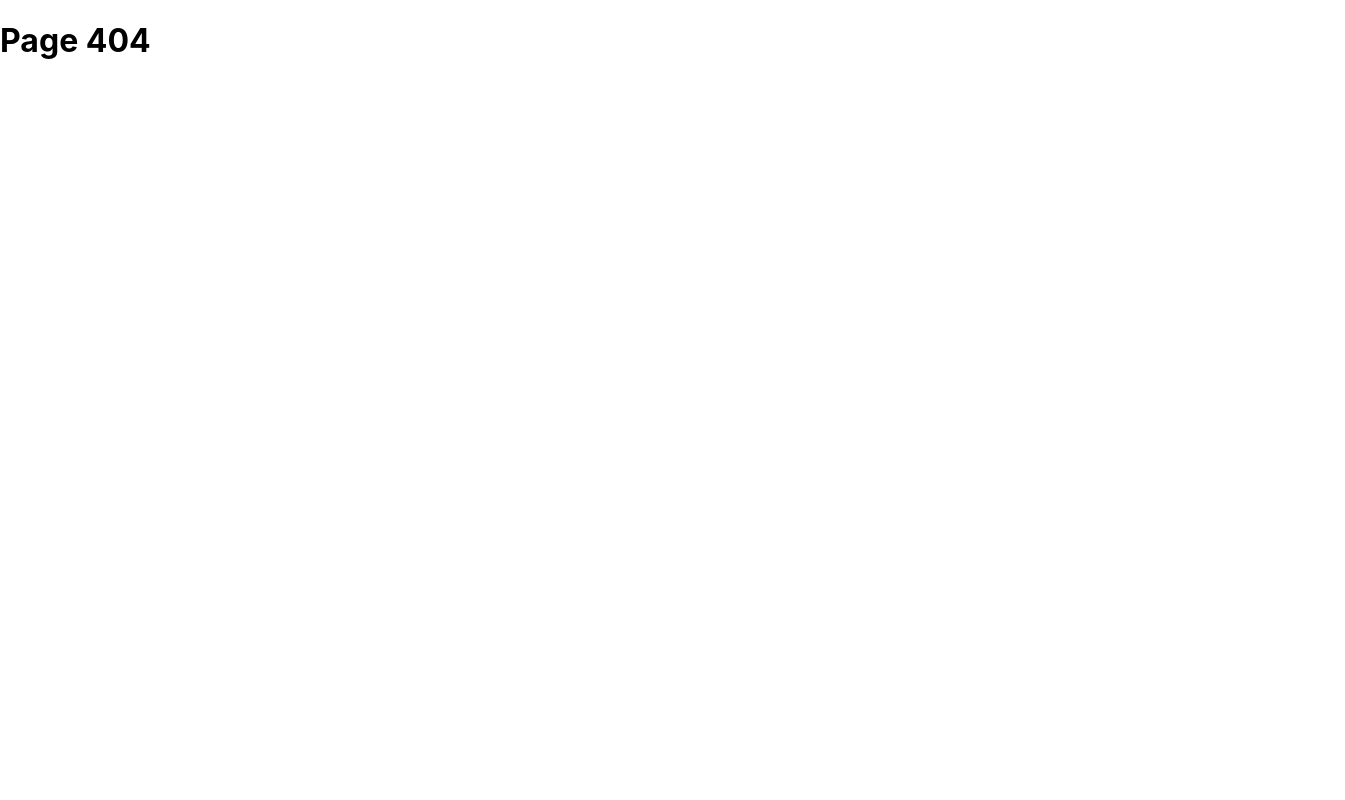
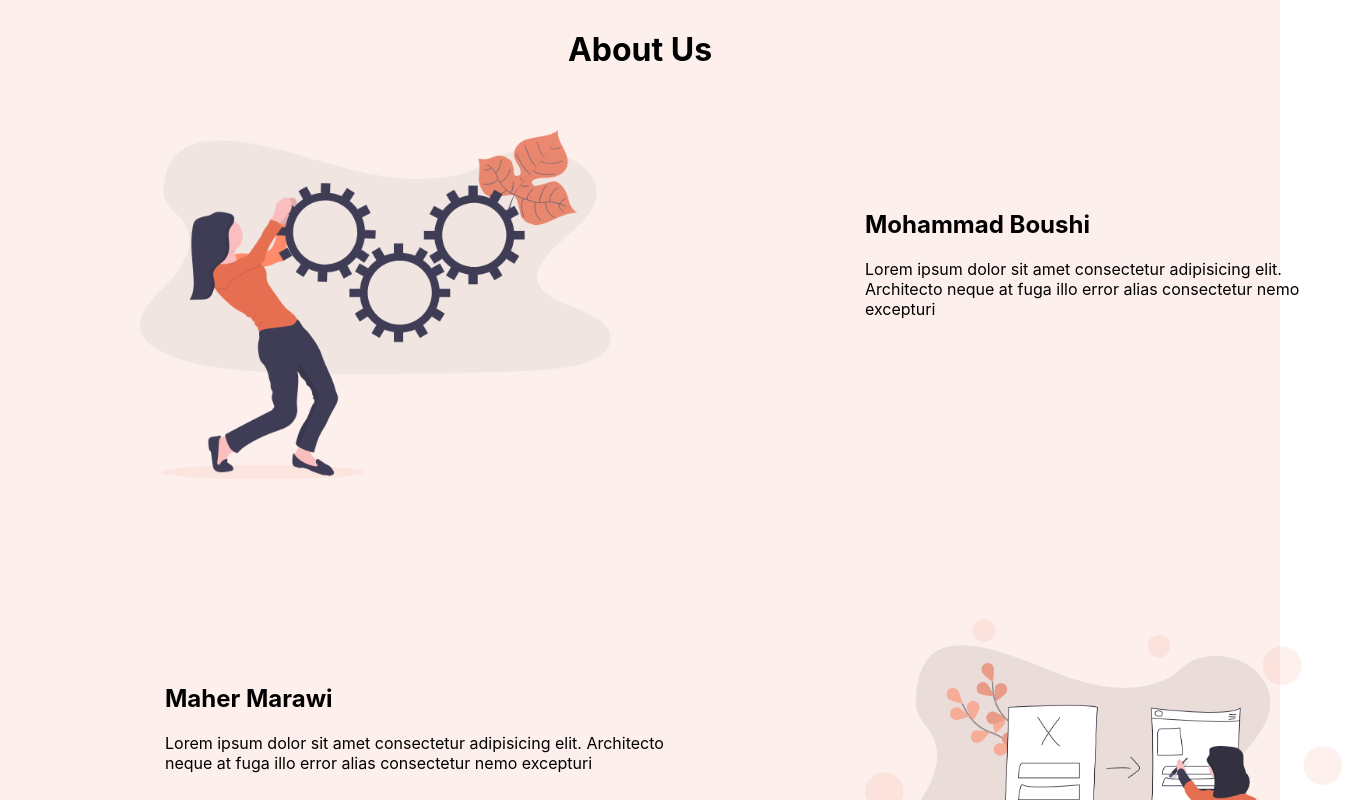
Before and after one commit to MaherMarawi/Community-Matrix-Master, a React (Create React App) app in the folder frontend/: page /About in a window 1280 px wide. Shown: the top 800 px of the page, 1345 px wide, since content can reach past the window. Built offline with nearby package versions, Linux system fonts and the light colour scheme.

Commit message:
About Page

```diff
--- a/frontend/src/App.css
+++ b/frontend/src/App.css
@@ -68,3 +68,56 @@ margin-right: 160px;
   padding: 10px;
   width: 110px;
 }
+
+.backGroundAB {
+  background-color: #fdf0ec;
+
+}
+/* *{
+  border: 1px solid red;
+} */
+.medalAB{
+  display: grid;
+  grid-template-columns: auto auto;
+  margin-left: 120px ;
+}
+.imgAB{
+height: 350px;
+margin-top: 40px;
+margin-left: 20px;
+}
+.textAB{
+  width: 500px;
+  margin-left: 45px;
+}
+.text2AB{
+  margin-top: 200px;
+}
+.text3AB{
+  margin-bottom: 300px;
+}
+.img1AB{
+  height: 260px;
+  margin-bottom: 100px;
+}
+.medal2AB{
+  margin-right:100px;
+  margin-top: 100px;
+  margin-left: 200px;
+}
+.txtAB{
+  margin-bottom: 300px;
+  margin-right: 30px;
+}
+.img2AB{
+  height: 400px;
+  margin-bottom: 100px;
+}
+.txt1AB{
+margin-right: 30px;
+}
+.img22AB{
+  height: 400px;
+  margin-bottom: 100px;
+  margin-top: 350px;
+}
--- a/frontend/src/App.js
+++ b/frontend/src/App.js
@@ -5,7 +5,7 @@ import AuthPage from './Components/AuthPage/AuthPage'
 import ShowOne from './Components/ShowOne/ShowOne'
 import UpdatePage from './Components/UpdatePage/UpdatePage'
 import Page404 from './Components/Page404/Page404'
-
+import About from "./Components/About/About"
 import platform from './Components/platform/platform'
 
 
@@ -17,7 +17,7 @@ function App() {
         <Switch>
 
           <Route exact path='/platform' component={platform} />
-
+          <Route exact path='/About' component={About} />
           <Route exact path='/Show/:id' component={ShowOne} />
           <Route exact path='/UpdatePage' component={UpdatePage} />
           <Route exact path='/AuthPage' component={AuthPage} />
--- /dev/null
+++ b/frontend/src/Components/About/About.jsx
@@ -0,0 +1,41 @@
+import React from 'react'
+import img from '../../img/2.png'
+import img1 from '../../img/3.png'
+import img2 from '../../img/1.png'
+
+export default function About() {
+    return (
+        <div className="backGroundAB">
+            <div>
+                <h1 style={{textAlign:"center" , marginTop:"0px" ,paddingTop:"30px"}}>About Us</h1>
+            </div>
+            <div className="medalAB">
+                <div>
+                    <img className="imgAB" src={img}></img>
+                    <h2 className="textAB text2AB">Maher Marawi</h2>
+                    <p className="textAB text3AB">Lorem ipsum dolor sit amet
+                     consectetur adipisicing elit. Architecto neque at fuga
+                     illo error alias consectetur nemo excepturi </p>
+                    <img className="img1AB" src={img1}></img>
+                    <h2 className="textAB text2AB">Samer Zenklo</h2>
+                    <p className="textAB text3AB">Lorem ipsum dolor sit amet
+                     consectetur adipisicing elit. Architecto neque at fuga
+                     illo error alias consectetur nemo excepturi </p>
+                </div>
+
+                <div className="medal2AB">
+                    <h2 className="texttAB">Mohammad Boushi</h2>
+                    <p className="txtAB">Lorem ipsum dolor sit amet consectetur
+                    adipisicing elit. Architecto neque at fuga illo error alias
+                    consectetur nemo excepturi </p>
+                    <img className="img2AB" src={img2}></img>
+                    <h2>Dareen Zenbarakji</h2>
+                    <p className="txt1AB">Lorem ipsum dolor sit amet consectetur
+                    adipisicing elit. Architecto neque at fuga illo error alias
+                    consectetur nemo excepturi </p>
+                    <img className="img22AB" src={img2}></img>
+                </div>
+            </div>
+        </div>
+    )
+}
```
